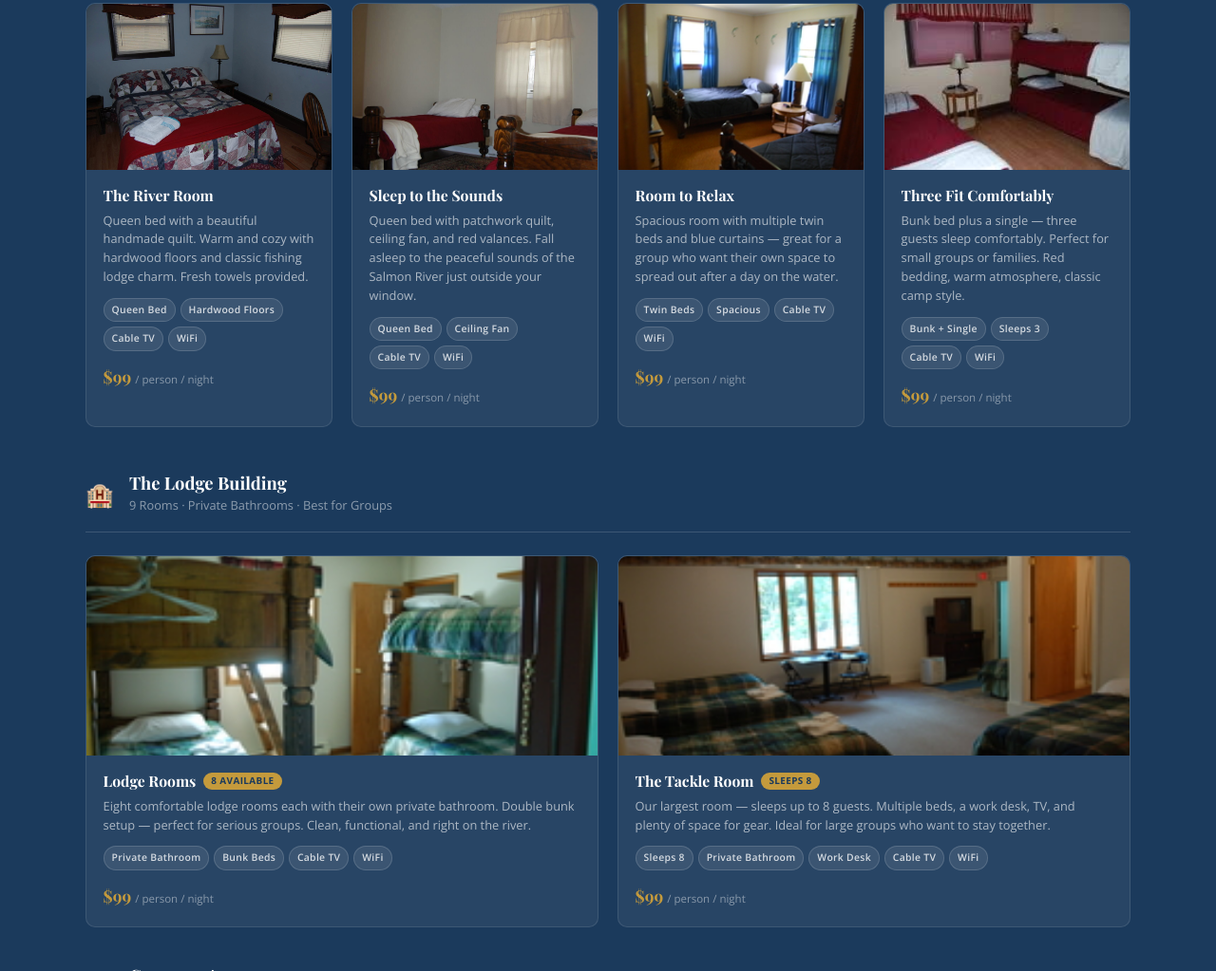
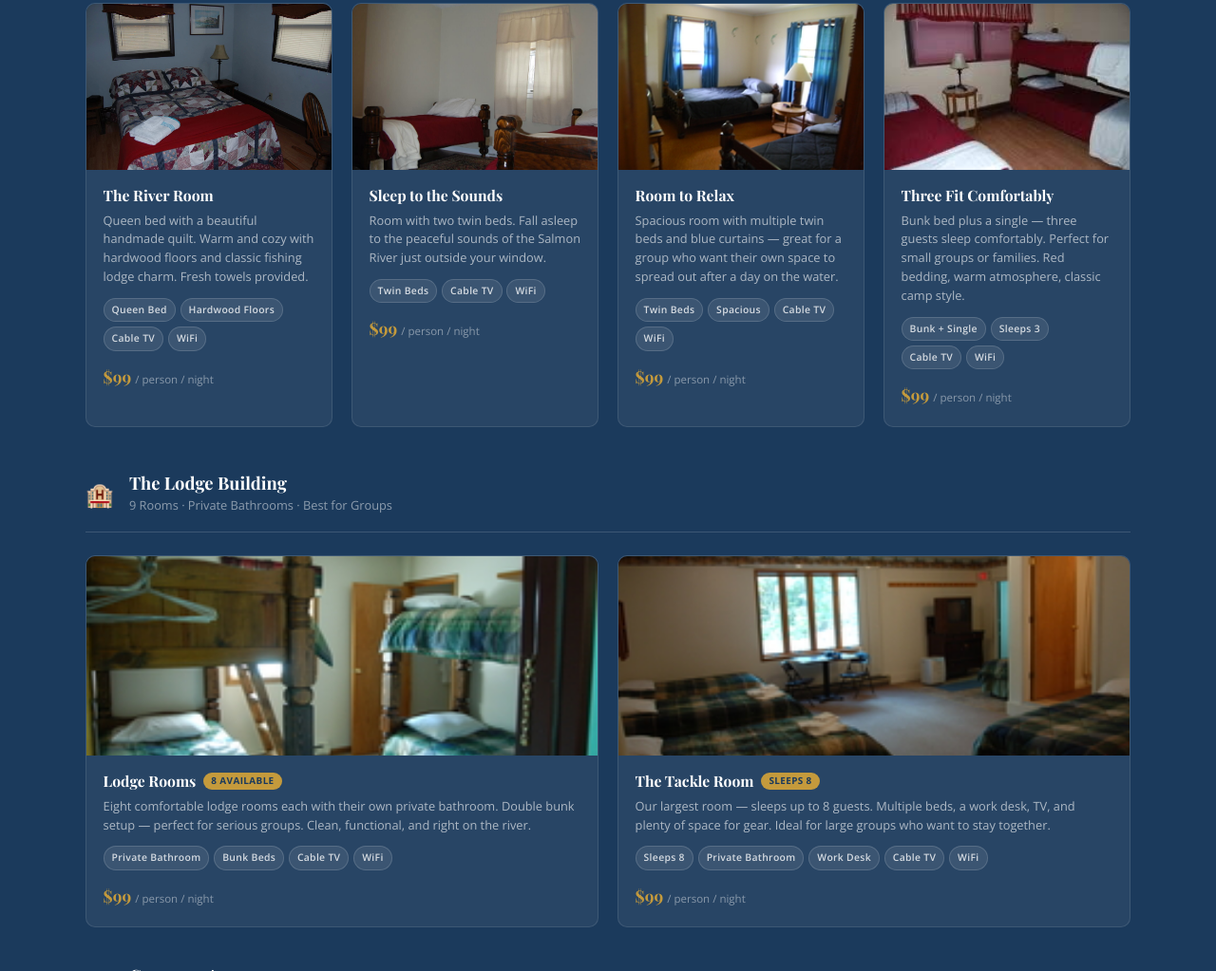
Before and after one commit to steelheadlodge/salmonrivertubing, a plain HTML site: page index.html in a window 1280 px wide. Shown: the part 7523-8546 px from the top of the page at 95% size. Drawn offline with nearby package versions, Linux system fonts and the light colour scheme; no server answers; a web font is replaced by a local one.

Commit message:
Add files via upload

```diff
--- a/index.html
+++ b/index.html
@@ -561,9 +561,9 @@
           <div class="room-photo" style="background-image:url('images/IMG_9975.JPG')"></div>
           <div class="room-body">
             <h4>Sleep to the Sounds</h4>
-            <p>Queen bed with patchwork quilt, ceiling fan, and red valances. Fall asleep to the peaceful sounds of the Salmon River just outside your window.</p>
+            <p>Room with two twin beds. Fall asleep to the peaceful sounds of the Salmon River just outside your window.</p>
             <div class="room-tags">
-              <span>Queen Bed</span><span>Ceiling Fan</span><span>Cable TV</span><span>WiFi</span>
+              <span>Twin Beds</span><span>Cable TV</span><span>WiFi</span>
             </div>
             <div class="room-price">$99 <span>/ person / night</span></div>
           </div>
```
